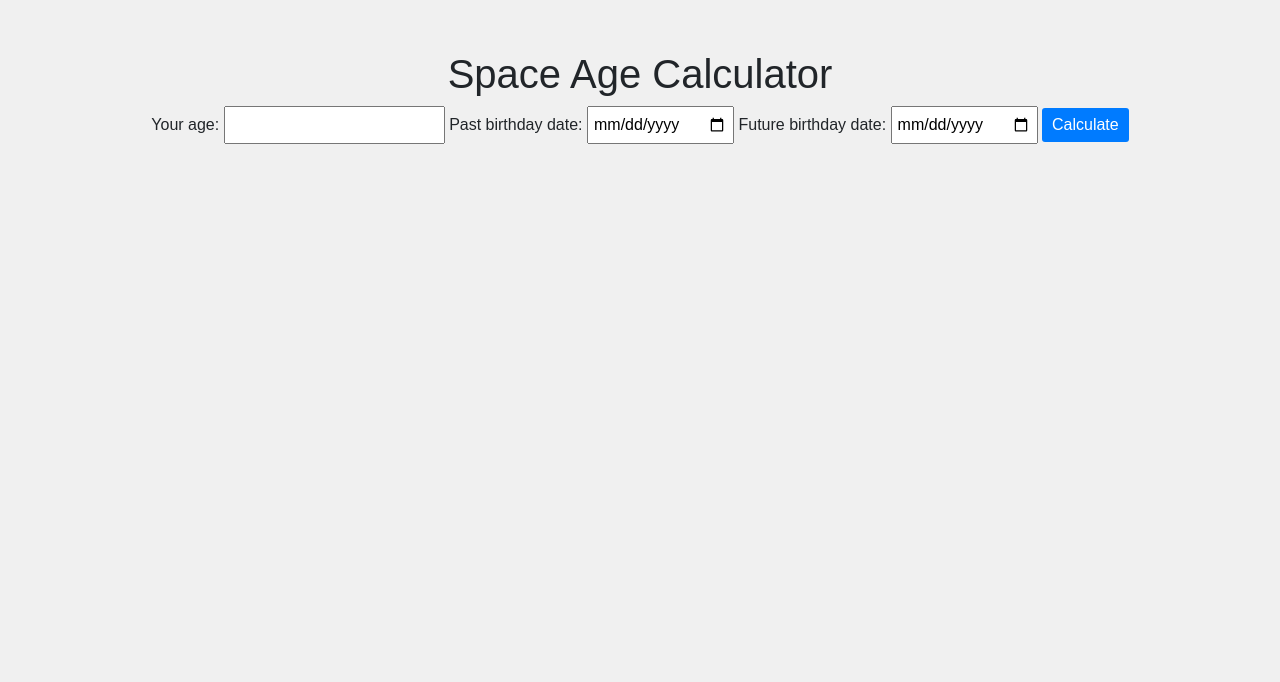
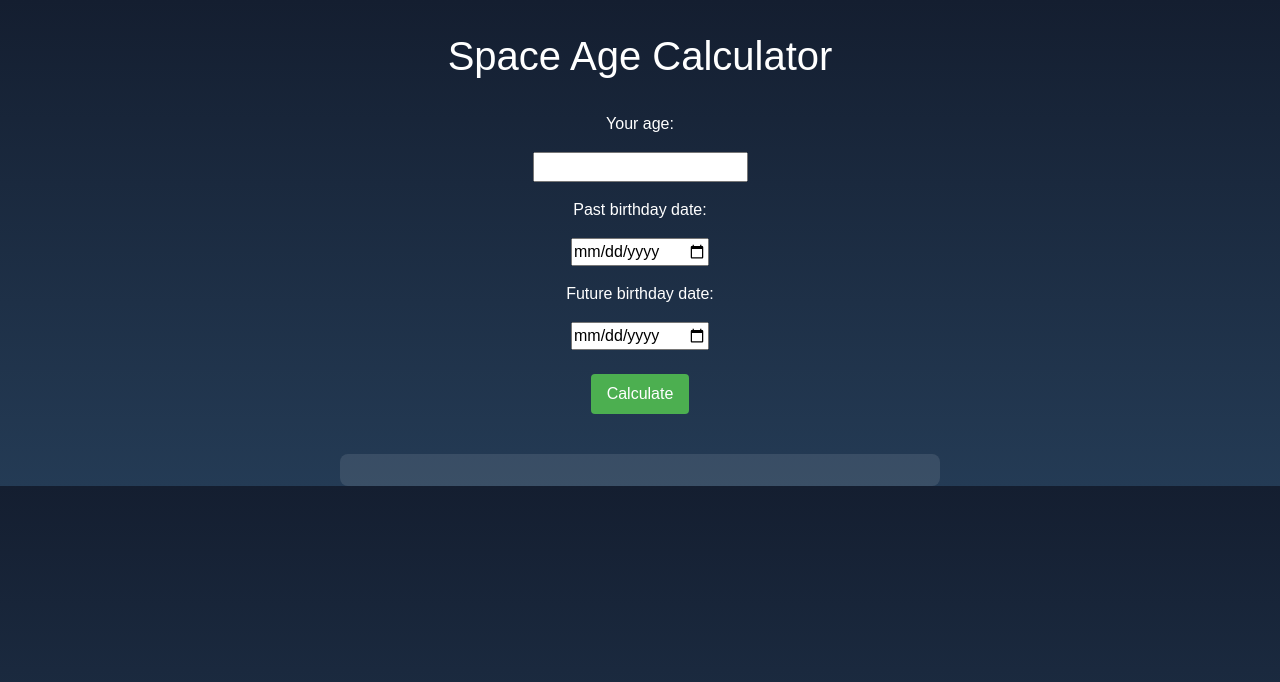
Before and after one commit to jcarenza67/Super-Galactic-Age-Calculator, a website built with webpack: page src/index.html in a window 1280 px wide. Built offline with nearby package versions, Linux system fonts and the light colour scheme.

Commit message:
add some styling

```diff
--- a/src/css/styles.css
+++ b/src/css/styles.css
@@ -1,27 +1,63 @@
 body {
+  background: linear-gradient(to bottom, rgba(20, 30, 48, 1) 0%, rgba(36, 59, 85, 1) 100%);
   font-family: Arial, sans-serif;
+  color: white;
+}
+
+h1 {
   text-align: center;
-  background-color: #f0f0f0;
-  padding: 50px;
+  font-size: 2.5rem;
+  margin-top: 2rem;
+  margin-bottom: 2rem;
 }
 
 form {
-  margin-bottom: 20px;
+  display: flex;
+  flex-direction: column;
+  align-items: center;
 }
 
-input {
-  padding: 5px;
+label,
+input,
+button {
+  margin-bottom: 1rem;
+  font-size: 1rem;
 }
 
 button {
-  padding: 5px 10px;
-  background-color: #007BFF;
-  color: #FFF;
+  background-color: #4CAF50;
   border: none;
-  border-radius: 3px;
+  color: white;
+  padding: 0.5rem 1rem;
+  text-align: center;
+  text-decoration: none;
+  display: inline-block;
+  font-size: 1rem;
+  margin: 0.5rem 0.25rem;
   cursor: pointer;
+  border-radius: 0.25rem;
 }
 
 button:hover {
-  background-color: #0056b3;
+  background-color: #45a049;
 }
+
+#results {
+  margin-top: 2rem;
+  padding: 1rem;
+  background-color: rgba(255, 255, 255, 0.1);
+  border-radius: 0.5rem;
+  max-width: 600px;
+  margin-left: auto;
+  margin-right: auto;
+}
+
+h2 {
+  font-size: 1.5rem;
+  margin-bottom: 0.5rem;
+}
+
+p {
+  font-size: 1.25rem;
+  margin-bottom: 0.5rem;
+}
```
